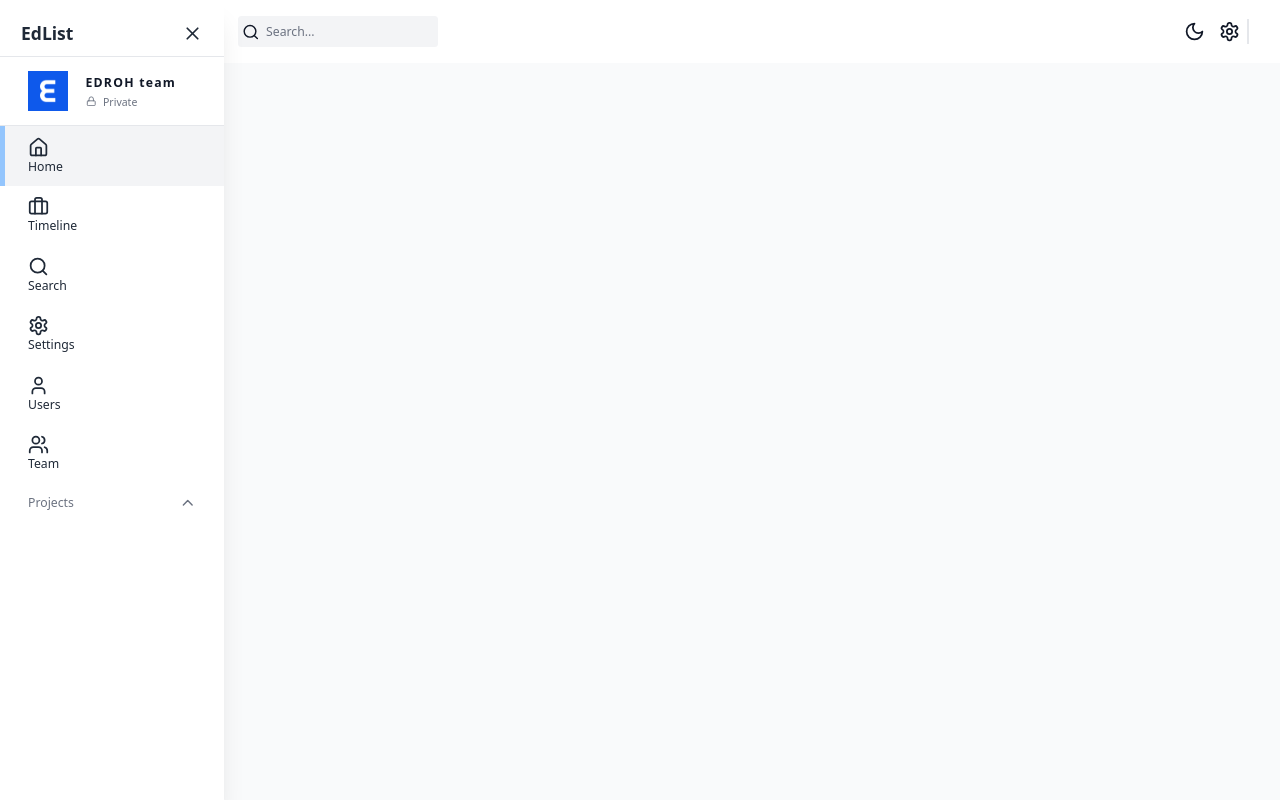
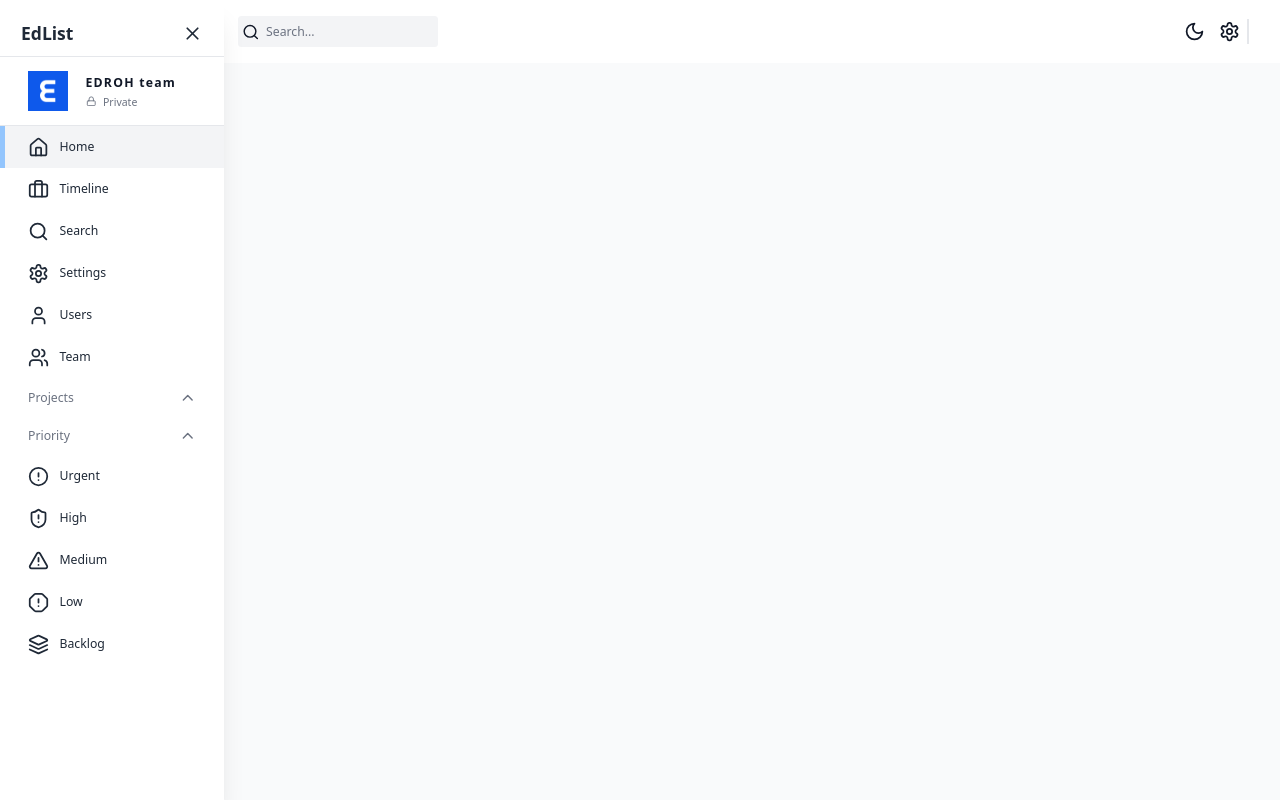
Before and after one commit to Mohammad-dn/project-management-server, a Next.js app: page / in a window 1280 px wide. Built offline with nearby package versions, Linux system fonts and the light colour scheme; no server answers.

Commit message:
complete side bar and navbar

```diff
--- a/src/app/(componenets)/Sidebar/index.tsx
+++ b/src/app/(componenets)/Sidebar/index.tsx
@@ -1,13 +1,18 @@
 "use client";
 import {
+  AlertCircle,
+  AlertOctagon,
+  AlertTriangle,
   Briefcase,
   ChevronDown,
   ChevronUp,
   Home,
+  Layers,
   LockIcon,
   LucideIcon,
   Search,
   Settings,
+  ShieldAlert,
   User,
   Users,
   X,
@@ -21,6 +26,7 @@ import { useState } from "react";
 
 const Sidebar = () => {
   const [showProjects, setShowProjects] = useState(true);
+  const [showPriority, setShowPriority] = useState(true);
   const dispatch = useAppDispatch();
 
   const isSideBarCollapsed = useAppSelector(
@@ -70,6 +76,7 @@ const Sidebar = () => {
           <SidebarLink icon={User} href="/user" label="Users" />
           <SidebarLink icon={Users} href="/teams" label="Team" />
         </nav>
+        {/* project links */}
         <button
           onClick={() => setShowProjects((prev) => !prev)}
           className="flex w-full items-center justify-between px-8 py-3 text-gray-500"
@@ -81,6 +88,47 @@ const Sidebar = () => {
             <ChevronDown className="h-5 w-5" />
           )}
         </button>
+        {/* Project list */}
+
+        {/* priority links */}
+
+        <button
+          onClick={() => setShowPriority((prev) => !prev)}
+          className="flex w-full items-center justify-between px-8 py-3 text-gray-500"
+        >
+          <span className="">Priority</span>
+          {showPriority ? (
+            <ChevronUp className="h-5 w-5" />
+          ) : (
+            <ChevronDown className="h-5 w-5" />
+          )}
+        </button>
+        {/* priorities list */}
+        {showPriority && (
+          <>
+            <SidebarLink
+              icon={AlertCircle}
+              href="/priority/urgent"
+              label="Urgent"
+            />
+            <SidebarLink
+              icon={ShieldAlert}
+              href="/priority/high"
+              label="High"
+            />
+            <SidebarLink
+              icon={AlertTriangle}
+              href="/priority/medium"
+              label="Medium"
+            />
+            <SidebarLink icon={AlertOctagon} href="/priority/low" label="Low" />
+            <SidebarLink
+              icon={Layers}
+              href="/priority/backlog"
+              label="Backlog"
+            />
+          </>
+        )}
       </div>
     </div>
   );
@@ -103,7 +151,7 @@ const SidebarLink = ({
   return (
     <Link href={href} className="w-full">
       <div
-        className={`relative cursor-pointer items-center gap-3 transition-colors hover:bg-gray-100 dark:bg-black dark:hover:bg-gray-700 ${
+        className={`relative flex cursor-pointer items-center gap-3 transition-colors hover:bg-gray-100 dark:bg-black dark:hover:bg-gray-700 ${
           isActive ? "bg-gray-100 text-white dark:bg-gray-600" : ""
         } justify-start px-8 py-3`}
       >
--- a/src/app/globals.css
+++ b/src/app/globals.css
@@ -15,6 +15,6 @@ body,
   height: 100%;
   width: 100%;
   @apply text-sm;
-  @apply bg-gray-500;
-  @apply text-gray-900;
+  @apply bg-white;
+  @apply dark:bg-black;
 }
```
